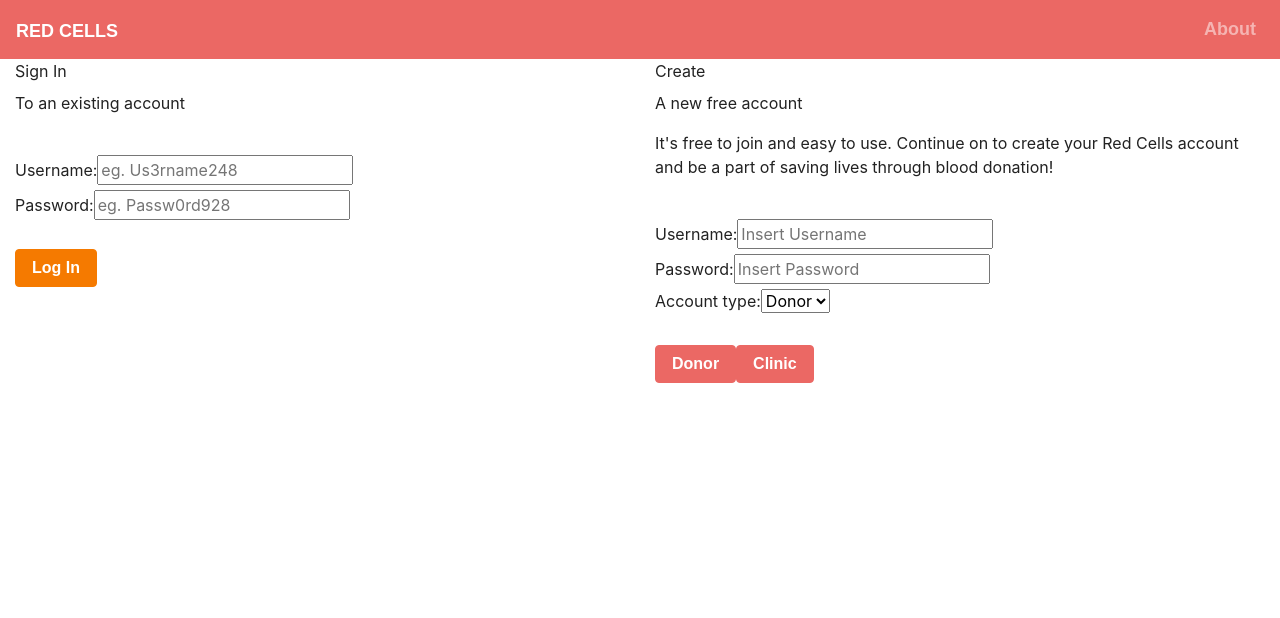
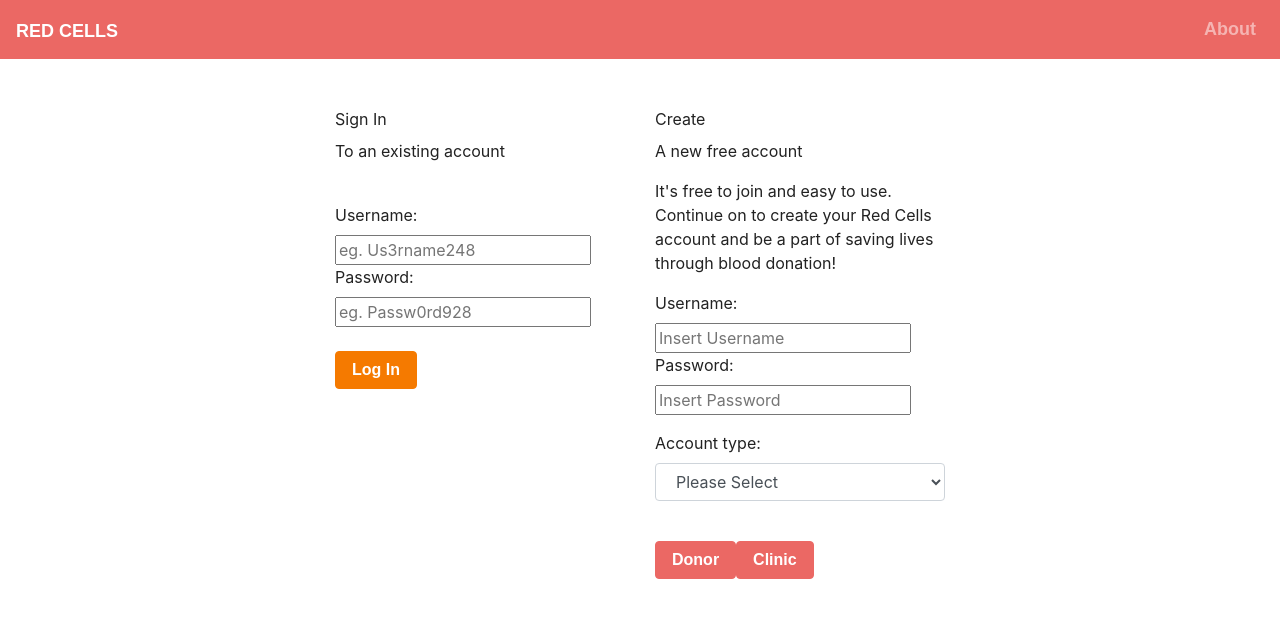
Before and after one commit to hjc86/blood_app, a React (Create React App) app in the folder frontend/: page / in a window 1280 px wide. Shown: the top 618 px of the page. Built offline with nearby package versions, Linux system fonts and the light colour scheme; a web font is replaced by a local one.

Commit message:
login adjusted with bootstrap

```diff
--- a/frontend/src/components/login.js
+++ b/frontend/src/components/login.js
@@ -5,9 +5,9 @@ class Login extends React.Component {
 
     render() {
         return (
-            <div className="container-fluid">
-                <div className="row">
-                    <div className="col">
+            <div className="container-fluid pt-5">
+                <div className="row justify-content-center">
+                    <div className="col-3">
                         <form>
                         <label>Sign In</label>
                         <p>To an existing account</p>
@@ -29,12 +29,14 @@ class Login extends React.Component {
                         < br/>
                         <button className='loginUserButton btn btn-danger' type='submit' >Log In</button>
                     </div>
-                    <div className="col">
+
+                    <div className="col-3">
                         <form>
                         <label>Create</label>
                         <p>A new free account</p>
                         <p>It's free to join and easy to use. Continue on to create your Red Cells account and be a part of saving lives through blood donation!</p>
-                        < br/>
+                        <div className="form-group">
+                            <div>
                                 <label>Username:</label>
                                 <input
                                     name="newUsername"
@@ -48,12 +50,18 @@ class Login extends React.Component {
                                     type="password"
                                     placeholder="Insert Password">
                                 </input>
-                        <br />
+                        </div>
+                        </div>
+                        <div className="form-group">
+                            <div className="col-xs-2">
                             <label>Account type:</label>
-                        <select name="option" className="">
+                            <select name="option" className="form-control col-xs-2">
+                                <option value="choose">Please Select</option>
                                 <option value="donor">Donor</option>
                                 <option value="clinic">Clinic</option>
                             </select>
+                            </div>
+                        </div>
                         </form>
                         < br/>
                         <Link to={{pathname:'/donor-profile'}}><button className='passwordButton btn btn-primary' type='submit'>Donor</button></Link>
```
Lines whose indentation alone changed are shown as unchanged.
